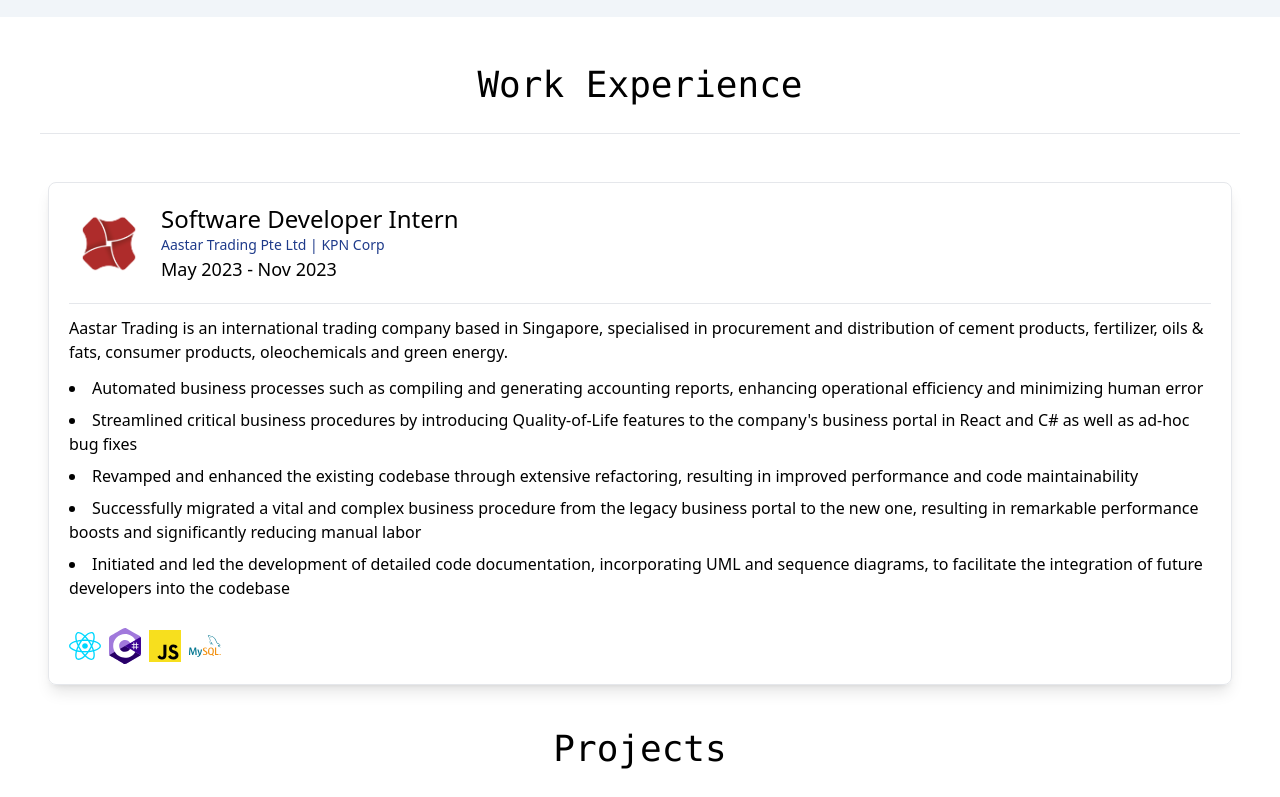
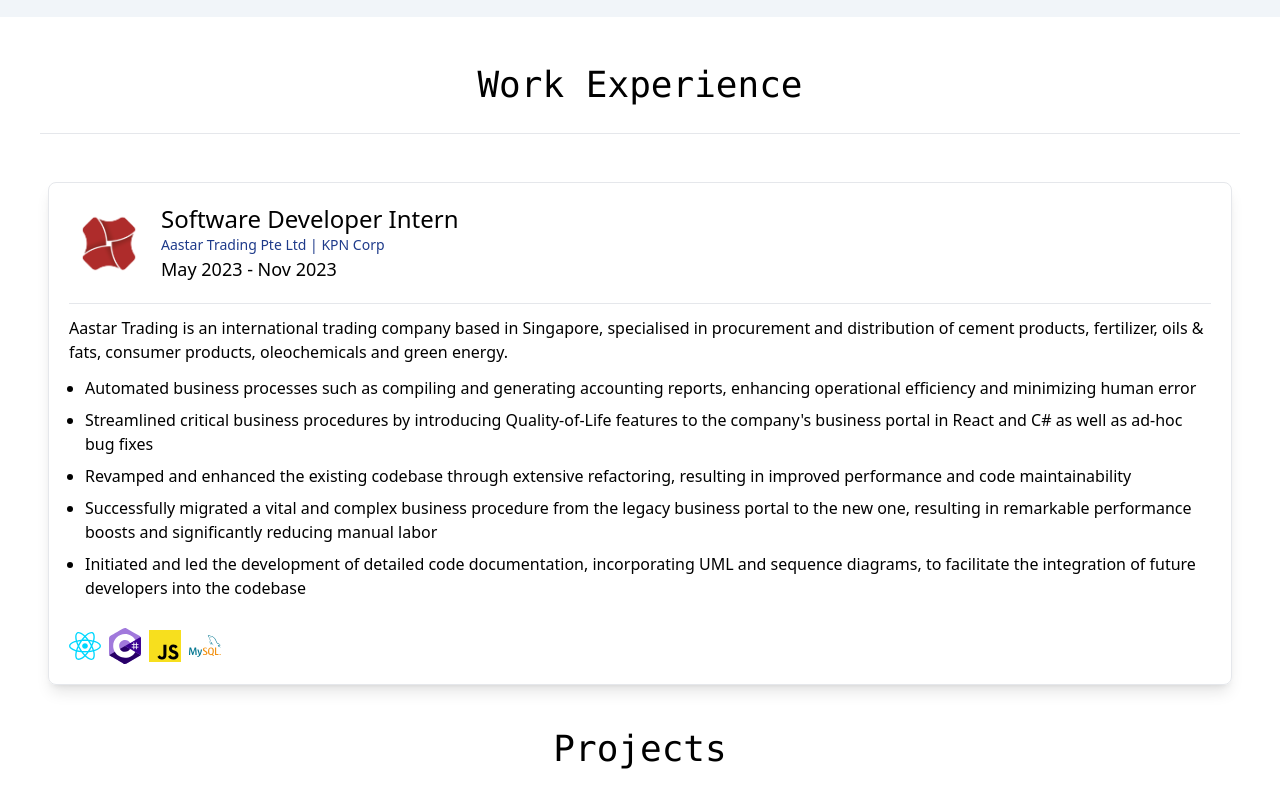
Before and after one commit to njxue/portfolio, a Vue app: page / in a window 1280 px wide. Shown: the part 435-1232 px from the top of the page. Built offline with nearby package versions, Linux system fonts and the light colour scheme.

Commit message:
Retain indentation when list item overflows to next line

```diff
--- a/src/components/work/Experience.vue
+++ b/src/components/work/Experience.vue
@@ -15,10 +15,11 @@
     </div>
     <hr class="dark:border-[#3d3d3d]" />
     <div class="my-3">{{ experience.companyDescription }}</div>
-    <ul></ul>
-    <li class="my-2" v-for="deliverable in experience.deliverables">
-      {{ deliverable }}
-    </li>
+    <ul class="list-disc list-outside pl-4">
+      <li class="my-2" v-for="deliverable in experience.deliverables">
+        {{ deliverable }}
+      </li>
+    </ul>
     <div class="h-[20px]"></div>
     <div class="bottom-0"><TechIcons :techs="experience.techs" /></div>
   </div>
```
